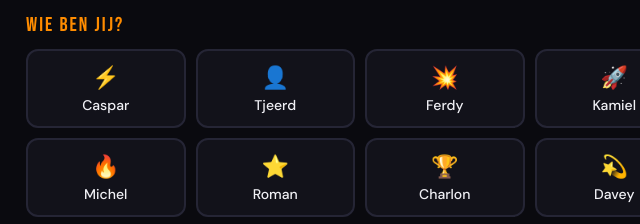
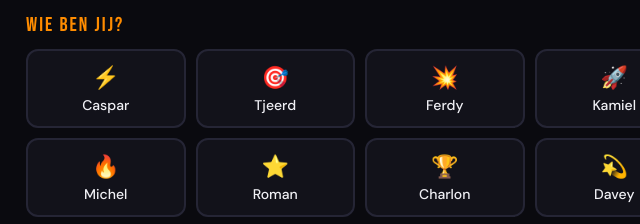
Before and after one commit to tonito34567/Firebirds, a plain HTML site: page index.html in a window 1280 px wide. Shown: the part 357-581 px from the top of the page, 280-920 px from the left. Drawn offline with Linux system fonts and the light colour scheme; no server answers.

Commit message:
Add files via upload

```diff
--- a/index.html
+++ b/index.html
@@ -310,7 +310,7 @@ const GAMES = [
   {id:17,day:'11',month:'sep',time:'20:00',loc:'Apeldoorn',  home:'Robur',          away:'Firebirds'},
   {id:18,day:'18',month:'sep',time:'20:00',loc:'Zeist',      home:'Firebirds',      away:'Centrals'},
 ];
-const EMOJIS = {Caspar:'⚡',Tsjeerd:'🎯',Ferdy:'💥',Kamiel:'🚀',Michel:'🔥',Roman:'⭐',Charlon:'🏆',Davey:'💫',Jeroen:'🌟',Robin:'⚾',Tonito:'🎮',Robbert:'🦅'};
+const EMOJIS = {Caspar:'⚡',Tjeerd:'🎯',Ferdy:'💥',Kamiel:'🚀',Michel:'🔥',Roman:'⭐',Charlon:'🏆',Davey:'💫',Jeroen:'🌟',Robin:'⚾',Tonito:'🎮',Robbert:'🦅'};
 const emo = p => EMOJIS[p] || '👤';
 
 let data = {};
```
